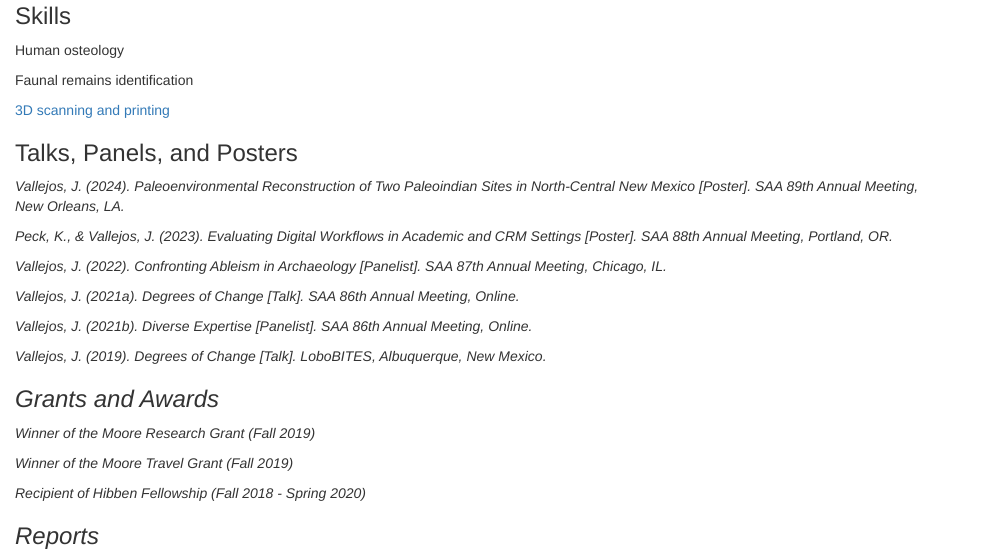
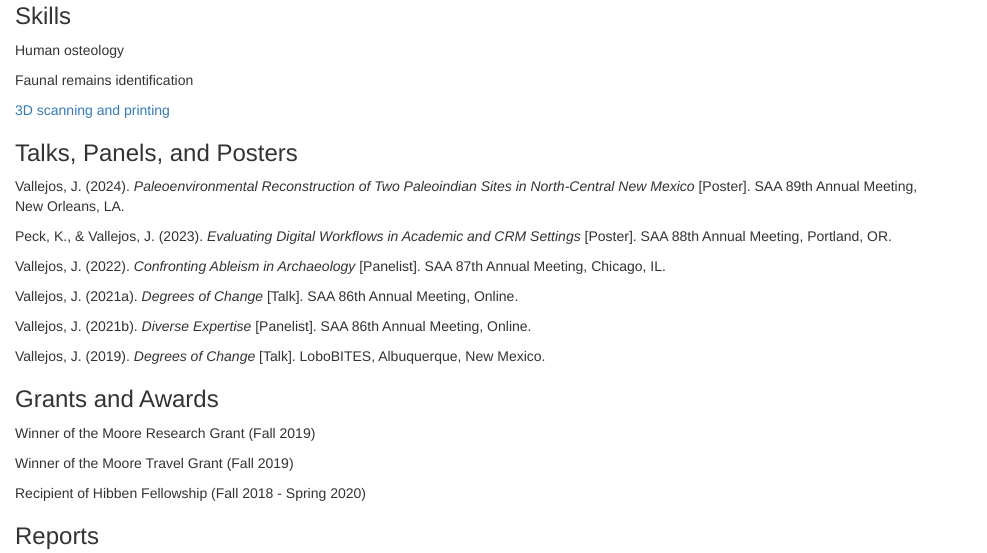
Before and after one commit to joshuavallejos/joshuavallejos.github.io, a plain HTML site: page CV.html in a window 1280 px wide. Shown: the part 821-1374 px from the top of the page, without its empty margins (0-987 px from the left). Drawn offline with nearby package versions, Linux system fonts and the light colour scheme.

Commit message:
Update CV.html
Fixed a mistake

```diff
--- a/CV.html
+++ b/CV.html
@@ -130,7 +130,7 @@
       </div>
 <div id="talks, panels, and posters">
         <h3>Talks, Panels, and Posters</h3>
-	<p class="text-left"><i>Vallejos, J. (2024). <i>Paleoenvironmental Reconstruction of Two Paleoindian Sites in North-Central New Mexico</i> [Poster]. SAA 89th Annual Meeting, New Orleans, LA.</p>
+	<p class="text-left">Vallejos, J. (2024). <i>Paleoenvironmental Reconstruction of Two Paleoindian Sites in North-Central New Mexico</i> [Poster]. SAA 89th Annual Meeting, New Orleans, LA.</p>
 	<p>Peck, K., & Vallejos, J. (2023). <i>Evaluating Digital Workflows in Academic and CRM Settings</i> [Poster]. SAA 88th Annual Meeting, Portland, OR.</p>
 	<p>Vallejos, J. (2022). <i>Confronting Ableism in Archaeology</i> [Panelist]. SAA 87th Annual Meeting, Chicago, IL.</p>
 	<p>Vallejos, J. (2021a). <i>Degrees of Change</i> [Talk]. SAA 86th Annual Meeting, Online.</p>
```
